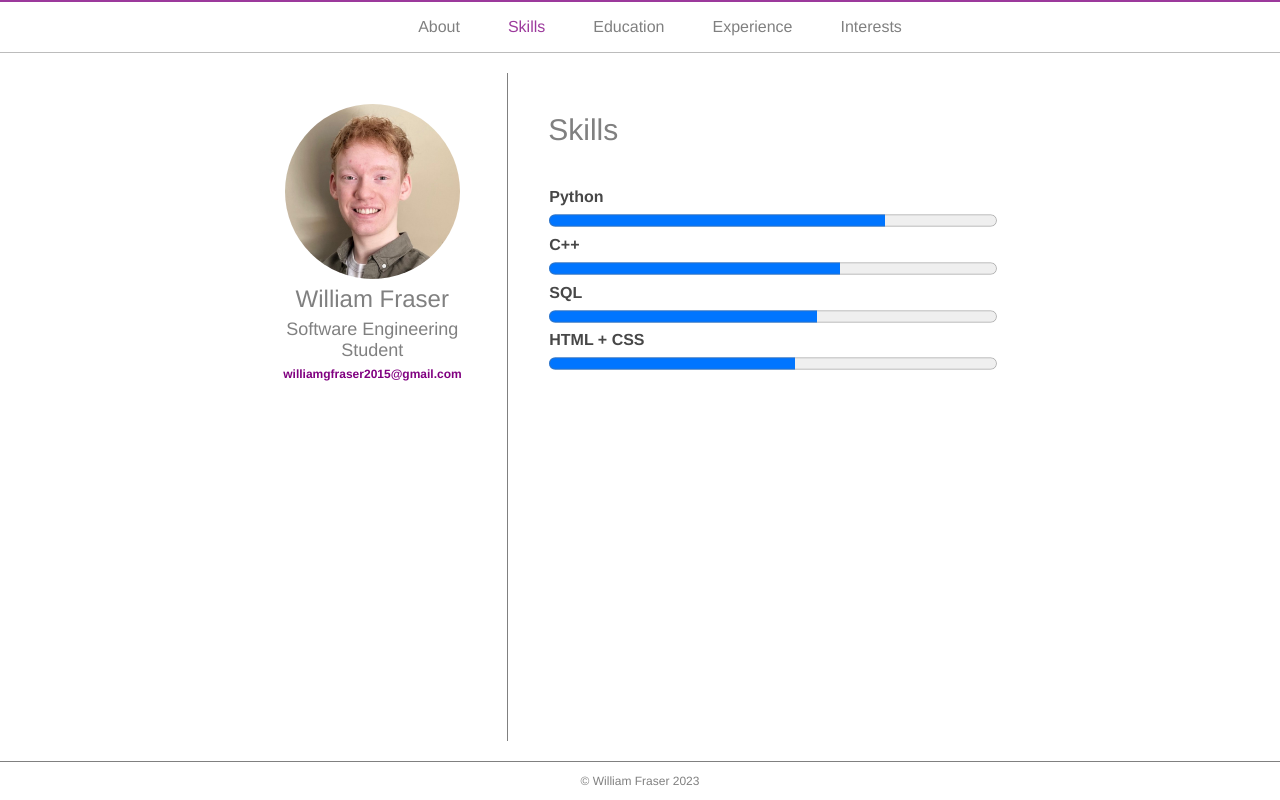
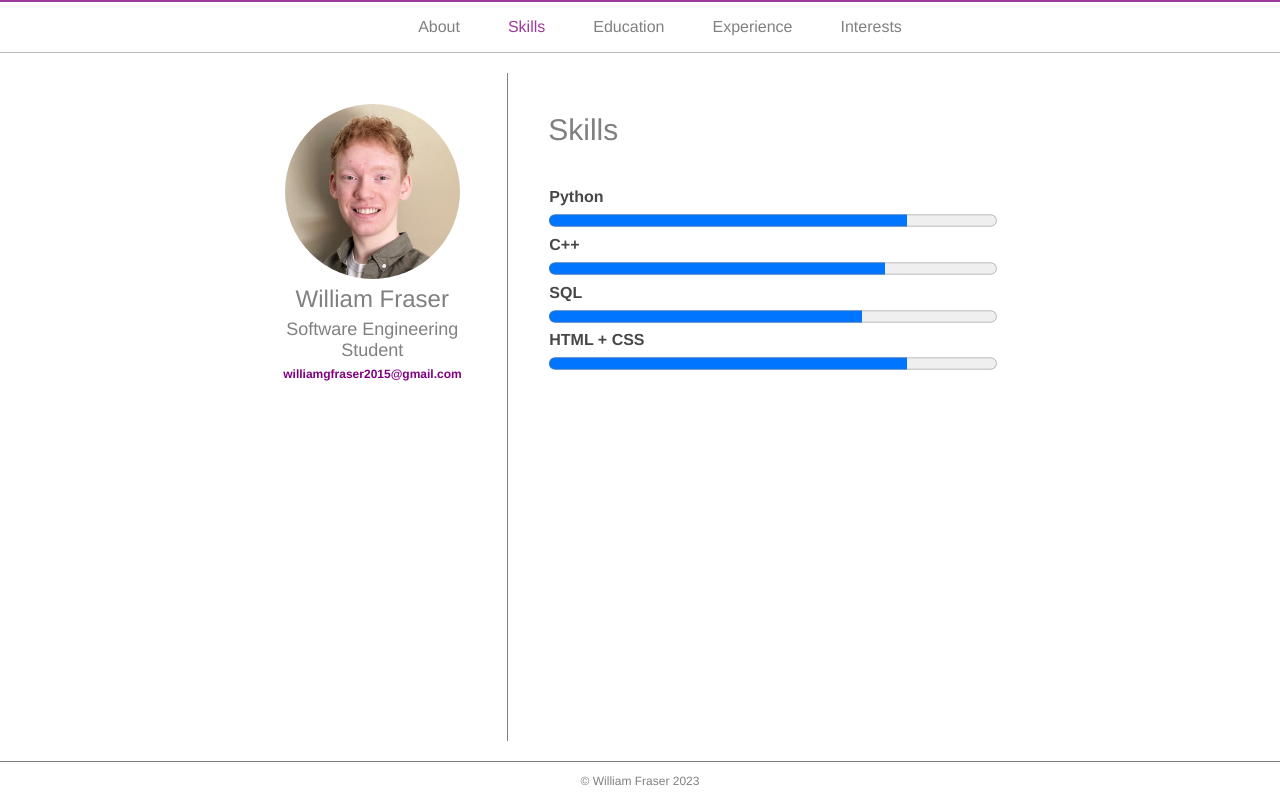
Before and after one commit to Fraserwill03/Fraserwill03.github.io, a plain HTML site: page skills.html in a window 1280 px wide. Drawn offline with Linux system fonts and the light colour scheme.

Commit message:
changed skill levels

```diff
--- a/skills.html
+++ b/skills.html
@@ -34,25 +34,25 @@
             <td>Python</td>
           </tr>
           <tr>
-            <td><progress value="75" max="100">75/100</progress></td>
+            <td><progress value="80" max="100">80/100</progress></td>
           </tr>
           <tr>
             <td>C++</td>
           </tr>
           <tr>
-            <td><progress value="65" max="100">65/100</progress></td>
+            <td><progress value="75" max="100">75/100</progress></td>
           </tr>
           <tr>
             <td>SQL</td>
           </tr>
           <tr>
-            <td><progress value="60" max="100">60/100</progress></td>
+            <td><progress value="70" max="100">70/100</progress></td>
           </tr>
           <tr>
             <td>HTML + CSS</td>
           </tr>
           <tr>
-            <td><progress value="55" max="100">55/100</progress></td>
+            <td><progress value="80" max="100">80/100</progress></td>
           </tr>
         </table>
       </div>
```
